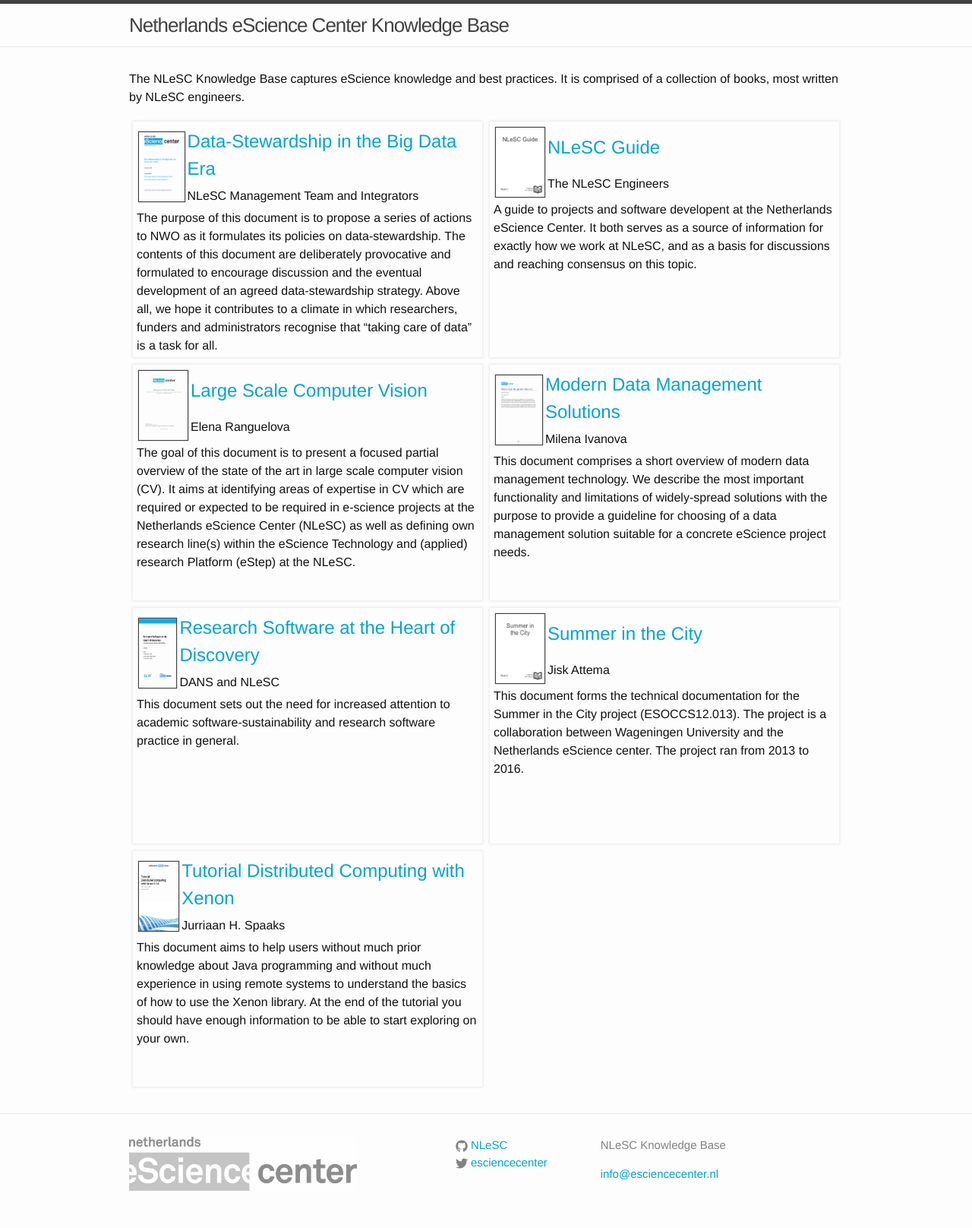
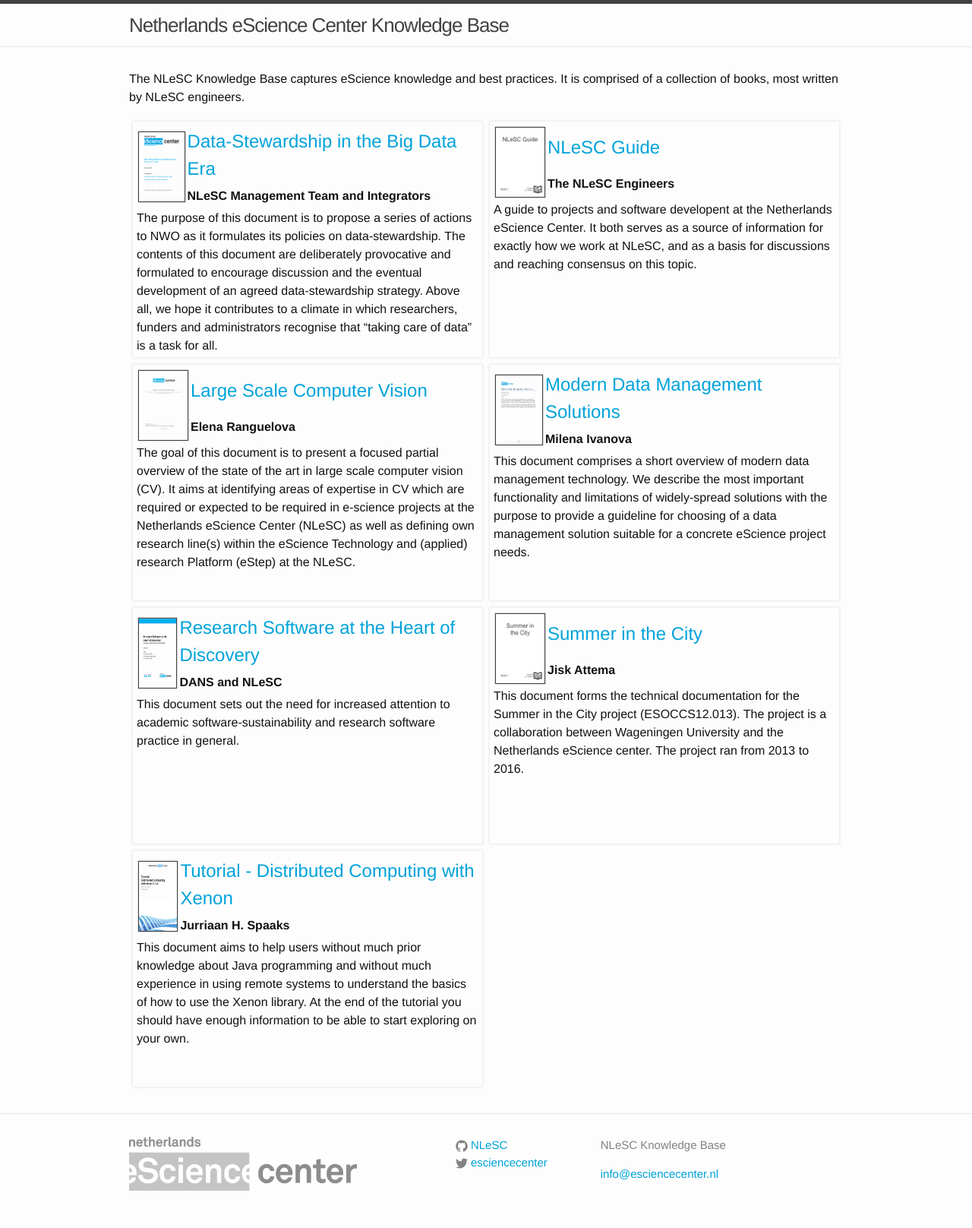
Before and after one commit to NLeSC/knowledge.esciencecenter.nl, a Jekyll site: the page built from index.html, in a window 1280 px wide. Shown: the whole page at 76% size. Built offline with Jekyll 4.4.1, drawn with Linux system fonts in a browser that asks for light colours.

Commit message:
made authors bold, fixed xenon tutorial title

```diff
--- a/_sass/_layout.scss
+++ b/_sass/_layout.scss
@@ -239,3 +239,7 @@
 .book p {
     margin-bottom: 2px;
 }
+
+.book td {
+     font-weight: bold;
+}
```
Also changed, not shown: _books/xenon-tutorial.md (+1 -1 lines).
